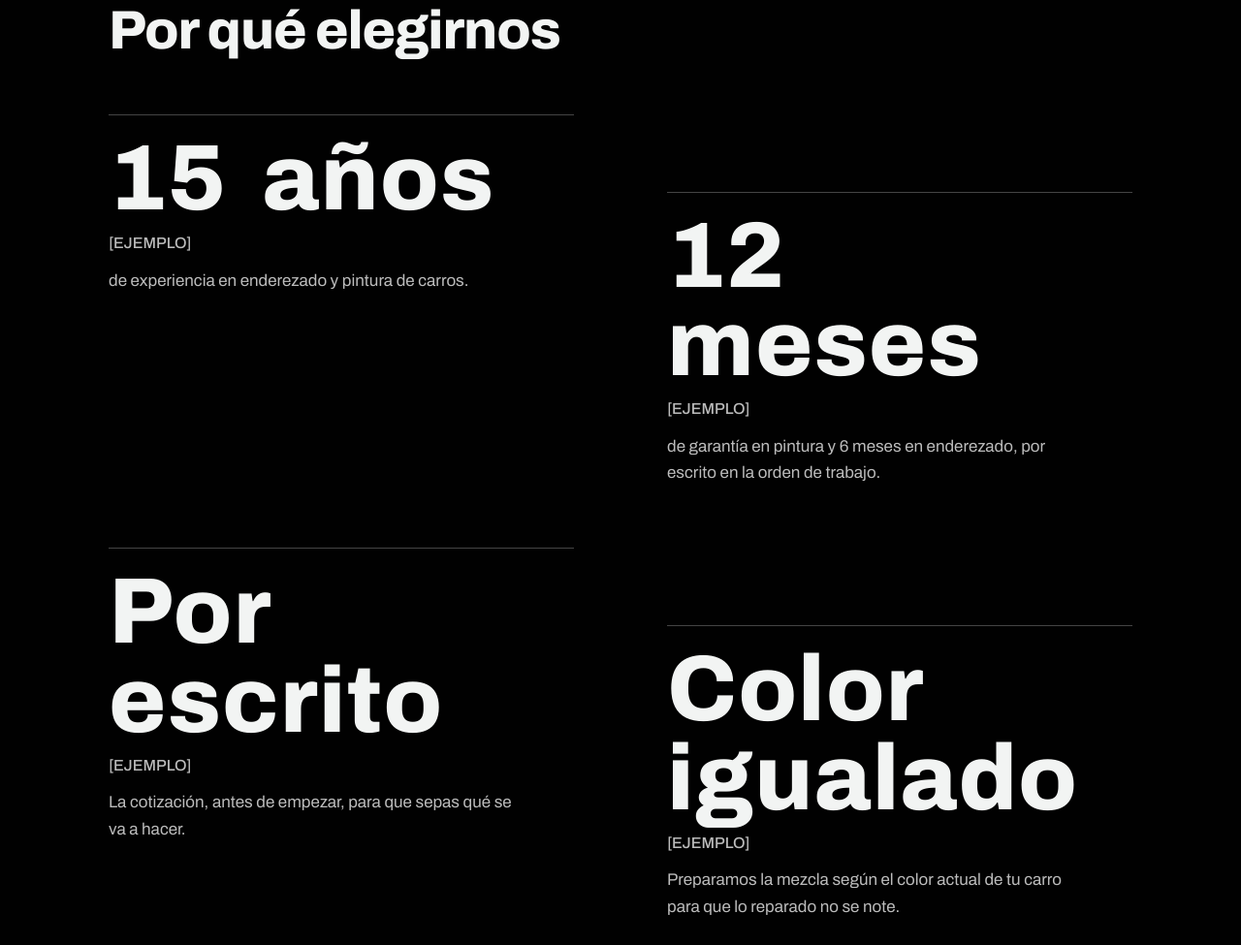
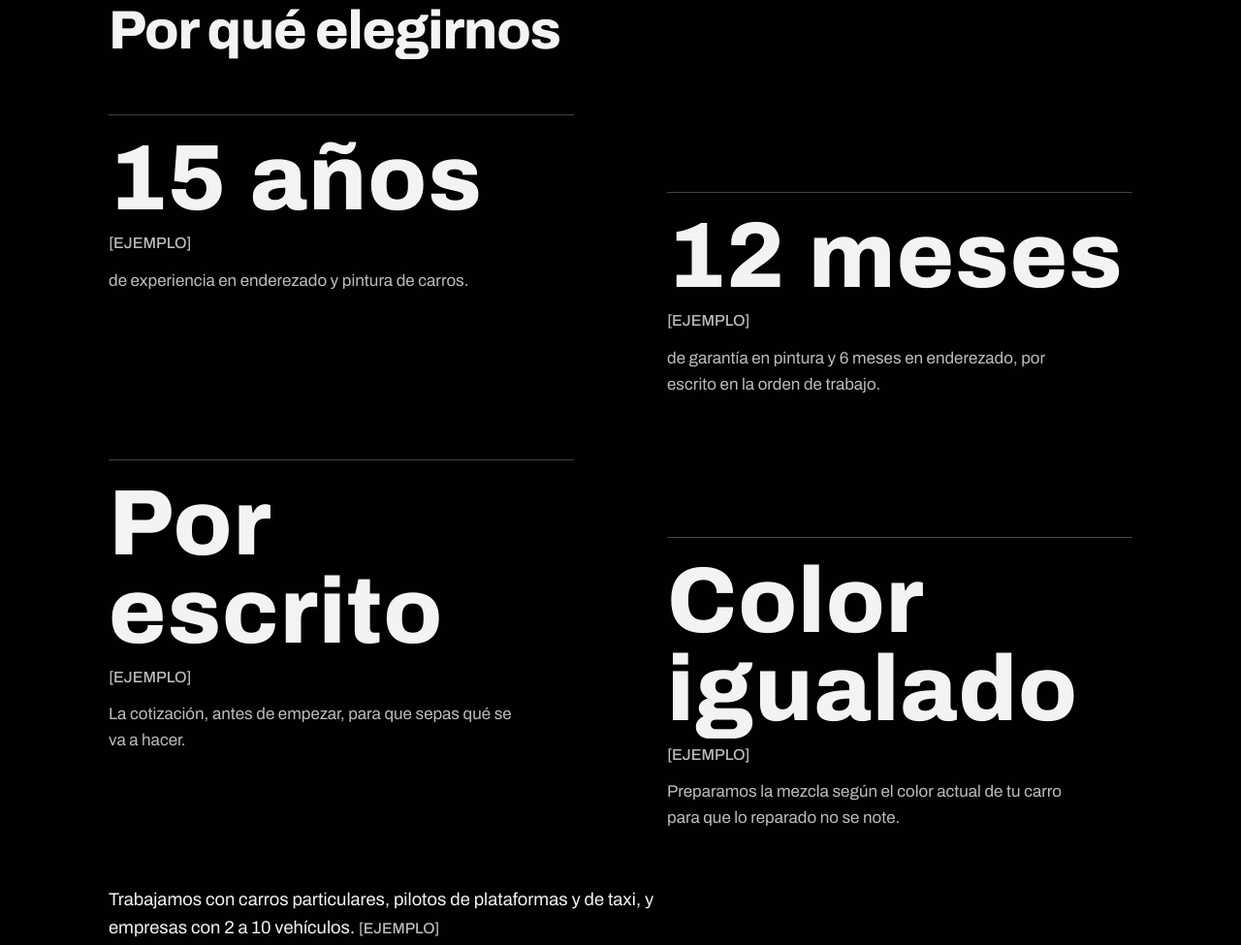
Before and after one commit to randy-garcia-2026/taller_web, a plain HTML site: page index.html in a window 1280 px wide. Shown: the part 4964-5939 px from the top of the page at 97% size. Drawn offline with Linux system fonts and the light colour scheme.

Commit message:
Menos espacio entre palabras en cifras y PROGRESO.md actualizado
Co-Authored-By: Claude Sonnet 5.5 <noreply@anthropic.com>

```diff
--- a/css/estilos.css
+++ b/css/estilos.css
@@ -431,7 +431,7 @@ a { color: inherit; }
   font-size: clamp(3.25rem, 11vw, 6rem);
   line-height: .95;
   letter-spacing: .01em; /* la letra condensada necesita aire entre letras... */
-  word-spacing: .18em;   /* ...y entre palabras, para que no se lea "Porescrito" */
+  word-spacing: .05em;   /* ...y un poco entre palabras, para que no se lea "Porescrito" */
 }
 /* La marca [EJEMPLO] va en su propia línea bajo la cifra, igual en las cuatro razones */
 .razon__cifra .ejemplo { display: block; margin-top: .5rem; }
```
Also changed, not shown: 1 other file.
